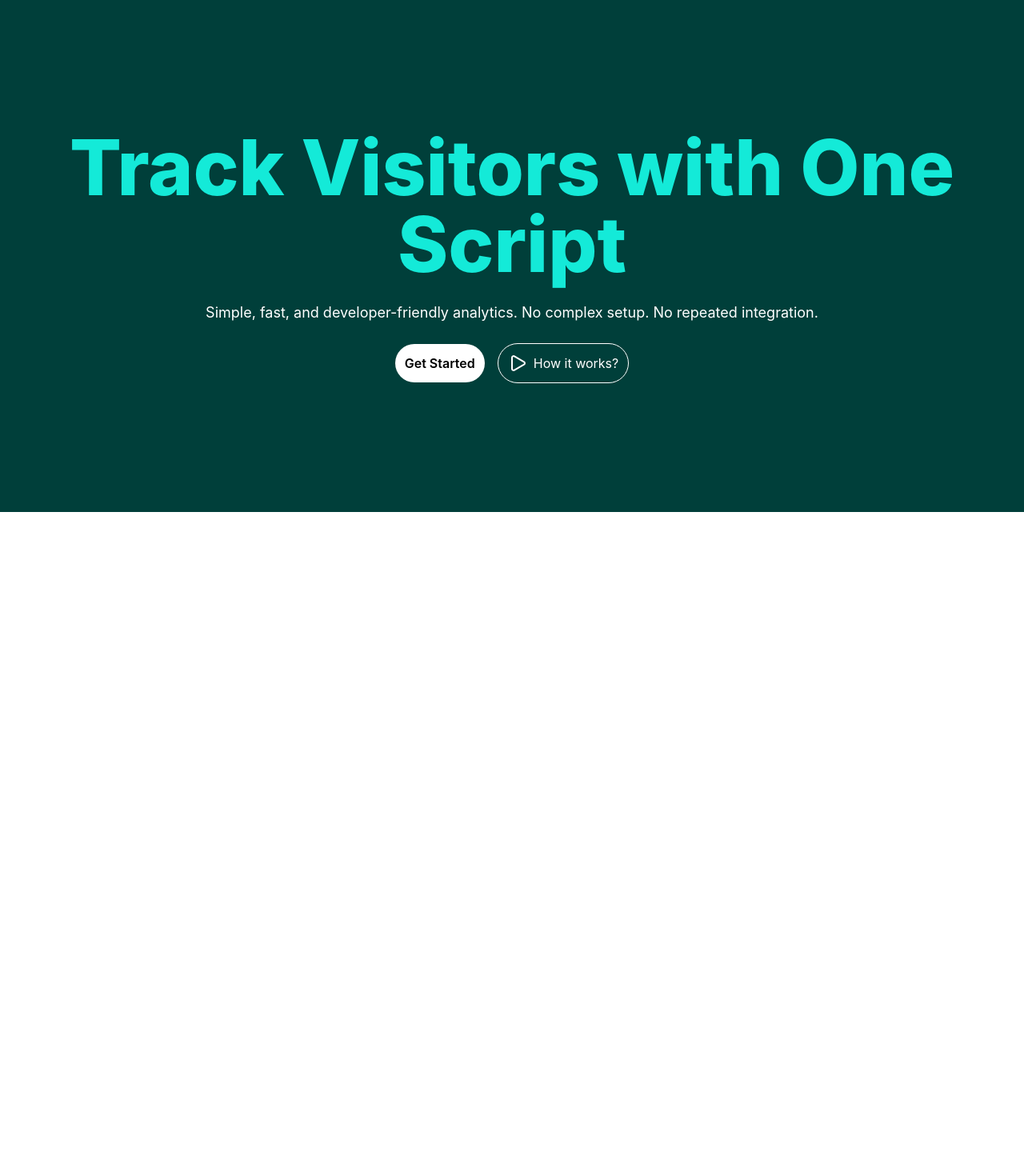
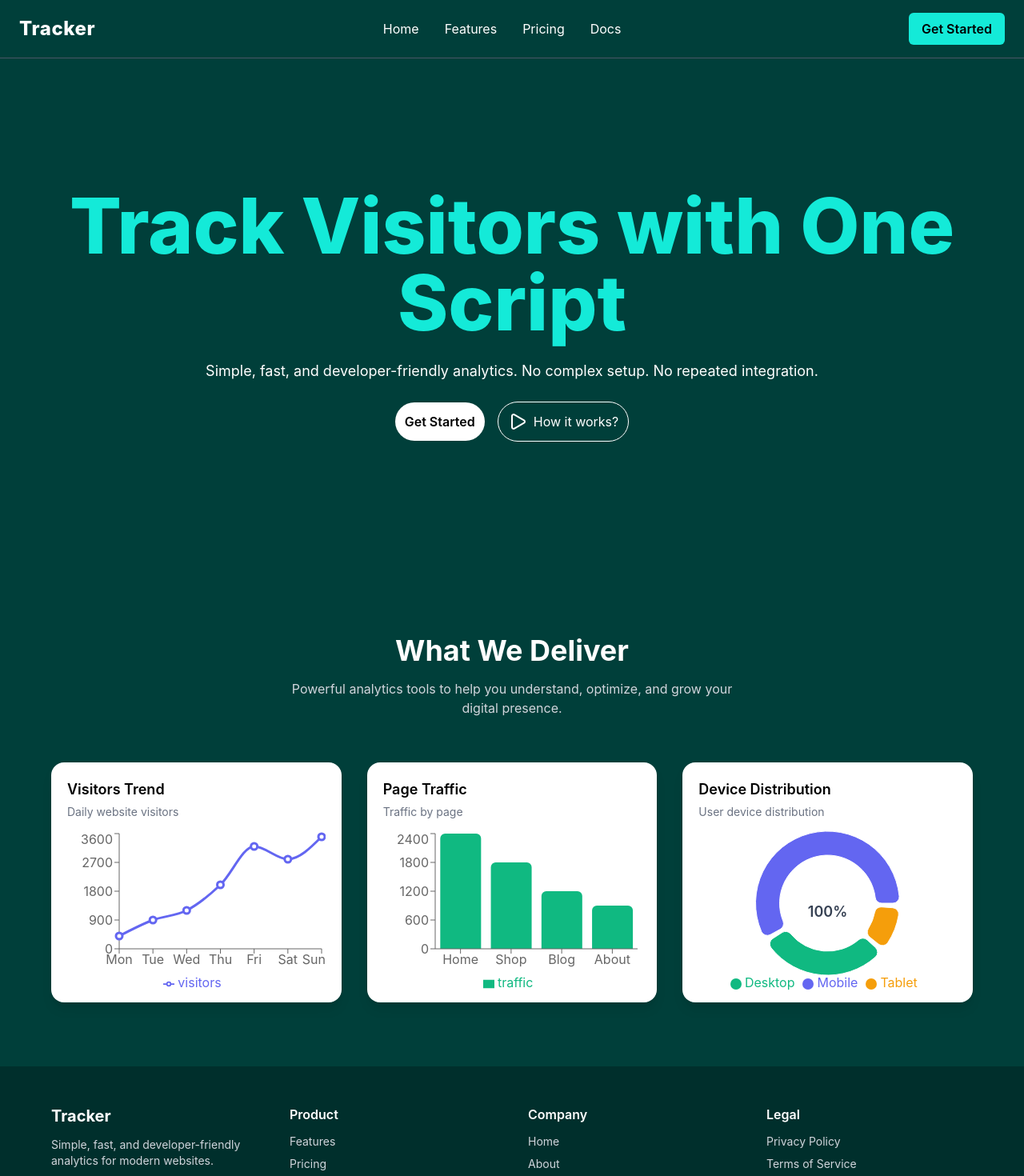
Before and after one commit to Muhammad-Raheel04/tracker, a React (Vite) app in the folder frontend/: page / in a window 1280 px wide. Shown: the top 1470 px of the page at 80% size. Before the commit the page ends 800 px from the top, so only its background shows below. Built offline with nearby package versions, Linux system fonts and the light colour scheme.

Commit message:
add header what we deliver and footer components

```diff
--- a/frontend/src/pages/LandingPage.jsx
+++ b/frontend/src/pages/LandingPage.jsx
@@ -1,10 +1,16 @@
 import React from 'react'
 import HeroSection from '../components/HeroSection'
+import Header from '../components/Header'
+import Footer from '../components/Footer'
+import WhatWeDeliver from '../components/WhatWeDeliver'
 
 const LandingPage = () => {
   return (
     <div>
+      <Header/>
       <HeroSection/>
+      <WhatWeDeliver/>
+      <Footer/>
     </div>
   )
 }
```
